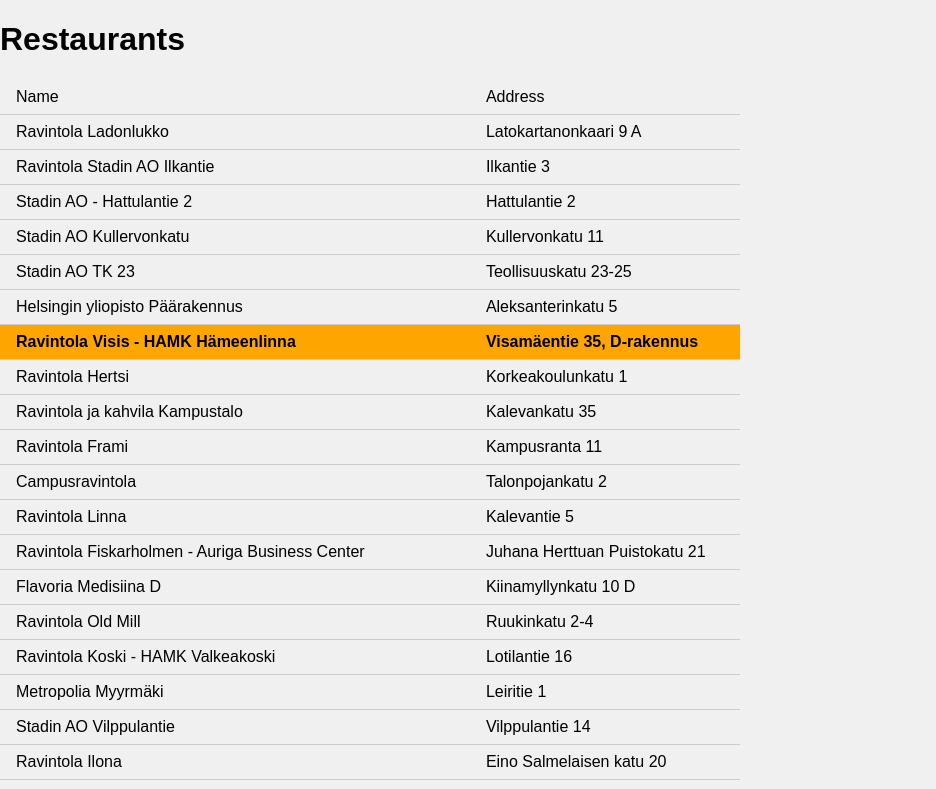
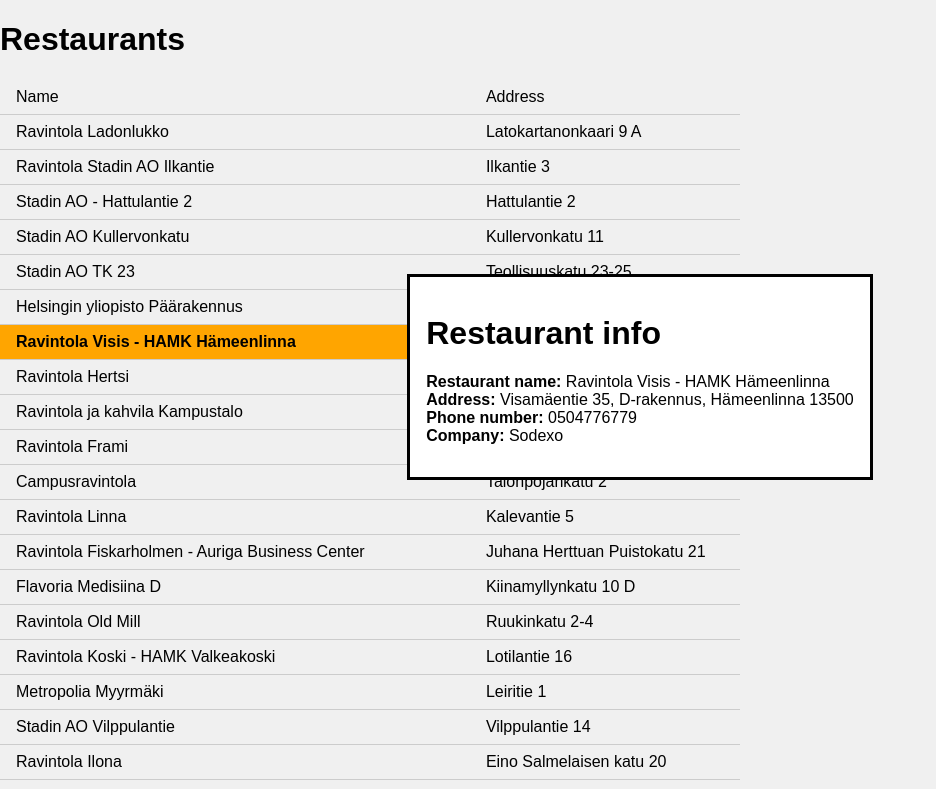
Before and after one commit to jeviikki/JS-teht, a website: page Osio_4/t2/t2.html in a window 1280 px wide. Both pictures are taken after a click on the element 370 px from the left and 341 px from the top of the page. Shown: the top 789 px of the page, without its empty margins (0-936 px from the left). Drawn offline with Linux system fonts and the light colour scheme.

Commit message:
added dialog box with restaurant info, completed exercise 2

```diff
--- a/Osio_4/t2/t2.css
+++ b/Osio_4/t2/t2.css
@@ -25,7 +25,13 @@ td {
   padding: 0.5em 1em;
 }
 
-.highlight{
+dialog {
+	position: fixed;
+	bottom: 40%;
+	left: 0;
+}
+
+.highlight {
 	background-color: orange;
 	font-weight: bold;
 }
--- a/Osio_4/t2/t2.js
+++ b/Osio_4/t2/t2.js
@@ -776,13 +776,24 @@ restaurants.sort((a,b) => a.name > b.name);
 
 target = document.getElementsByTagName("table")[0];
 
-for (place of restaurants) {
+for (const place of restaurants) {
 	const tr = document.createElement("tr");
 	tr.innerHTML = `<td>${place.name}</td><td>${place.address}</td>`;
 	tr.addEventListener("click", function(evt){
 		for (row of allRows) {
 			row.classList.remove("highlight");
 		}
+
+		const dialog = document.querySelector("dialog");
+		console.log(dialog);
+		dialog.setAttribute("open", "")
+		dialog.innerHTML = `
+			<h1>Restaurant info</h1>
+			<b>Restaurant name:</b> ${place.name}
+			<br><b>Address:</b> ${place.address}, ${place.city} ${place.postalCode}
+			<br><b>Phone number:</b> ${place.phone}
+			<br><b>Company:</b> ${place.company}</p>
+			`
 		tr.classList = "highlight";
 	})
 	target.append(tr);
```
